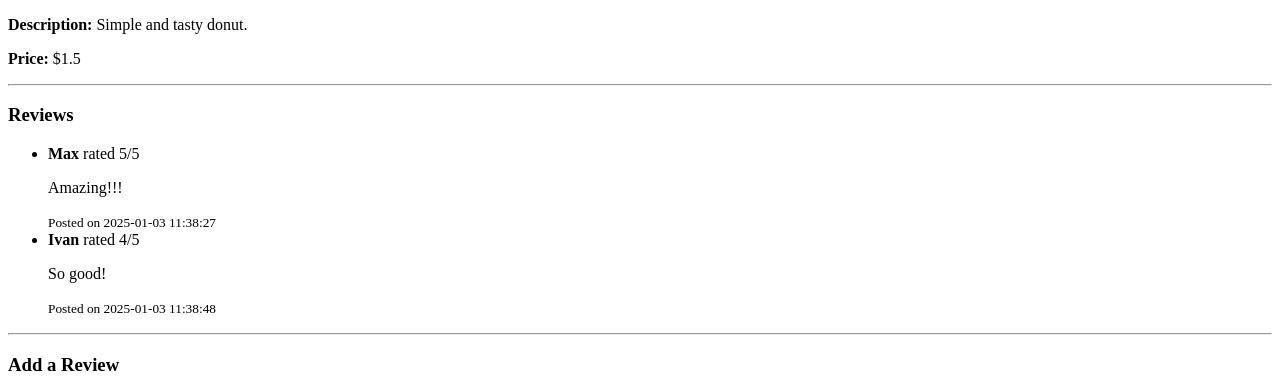
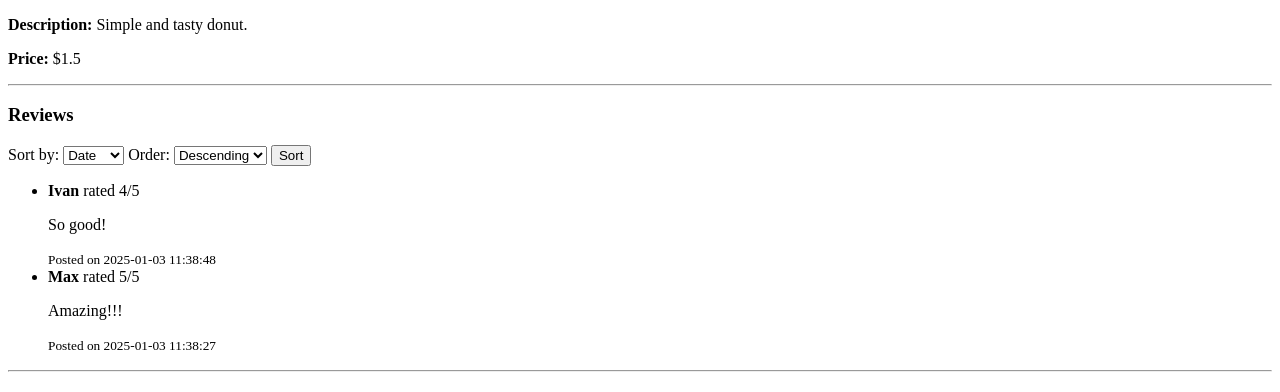
Before and after one commit to MaxBur1997/DiplomaProject, a Flask app: page /products/detail/1 in a window 1280 px wide. Shown: the part 183-575 px from the top of the page. Run offline with Flask 3, Linux system fonts and the light colour scheme; data comes from the database, SQL or seed files in the repository; some libraries are stand-ins or nearby versions.

Commit message:
Add sorting reviews

```diff
--- a/app/routes/product_routes.py
+++ b/app/routes/product_routes.py
@@ -1,4 +1,4 @@
-from flask import Blueprint, render_template
+from flask import Blueprint, render_template, request
 from app.models import Product
 
 product_bp = Blueprint('product', __name__)
@@ -11,8 +11,20 @@ def list_products():
 
 @product_bp.route('/detail/<int:product_id>')
 def product_detail(product_id):
-    """Детальная информация о товаре."""
+    """Детальная информация о товаре с сортировкой отзывов."""
     product = Product.query.get(product_id)
     if not product:
         return render_template('error.html', message="Product not found"), 404
-    return render_template('product_detail.html', product=product)
+
+    # Получаем параметры сортировки из URL
+    sort_by = request.args.get('sort_by', 'date')  # По умолчанию сортируем по дате
+    order = request.args.get('order', 'desc')  # По умолчанию убывание
+
+    # Сортируем отзывы
+    reviews_query = product.reviews
+    if sort_by == 'rating':
+        reviews_query = sorted(reviews_query, key=lambda r: r.rating, reverse=(order == 'desc'))
+    elif sort_by == 'date':
+        reviews_query = sorted(reviews_query, key=lambda r: r.created_at, reverse=(order == 'desc'))
+
+    return render_template('product_detail.html', product=product, reviews=reviews_query, sort_by=sort_by, order=order)
--- a/app/templates/product_detail.html
+++ b/app/templates/product_detail.html
@@ -11,9 +11,27 @@
 <hr>
 
 <h3>Reviews</h3>
-{% if product.reviews %}
+
+<!-- Элементы управления сортировкой -->
+<form action="{{ url_for('product.product_detail', product_id=product.id) }}" method="get" style="margin-bottom: 1em;">
+    <label for="sort_by">Sort by:</label>
+    <select id="sort_by" name="sort_by">
+        <option value="date" {% if sort_by == 'date' %}selected{% endif %}>Date</option>
+        <option value="rating" {% if sort_by == 'rating' %}selected{% endif %}>Rating</option>
+    </select>
+
+    <label for="order">Order:</label>
+    <select id="order" name="order">
+        <option value="desc" {% if order == 'desc' %}selected{% endif %}>Descending</option>
+        <option value="asc" {% if order == 'asc' %}selected{% endif %}>Ascending</option>
+    </select>
+
+    <button type="submit">Sort</button>
+</form>
+
+{% if reviews %}
     <ul>
-        {% for review in product.reviews %}
+        {% for review in reviews %}
             <li>
                 <strong>{{ review.user_name }}</strong> rated {{ review.rating }}/5
                 <p>{{ review.comment }}</p>
```
